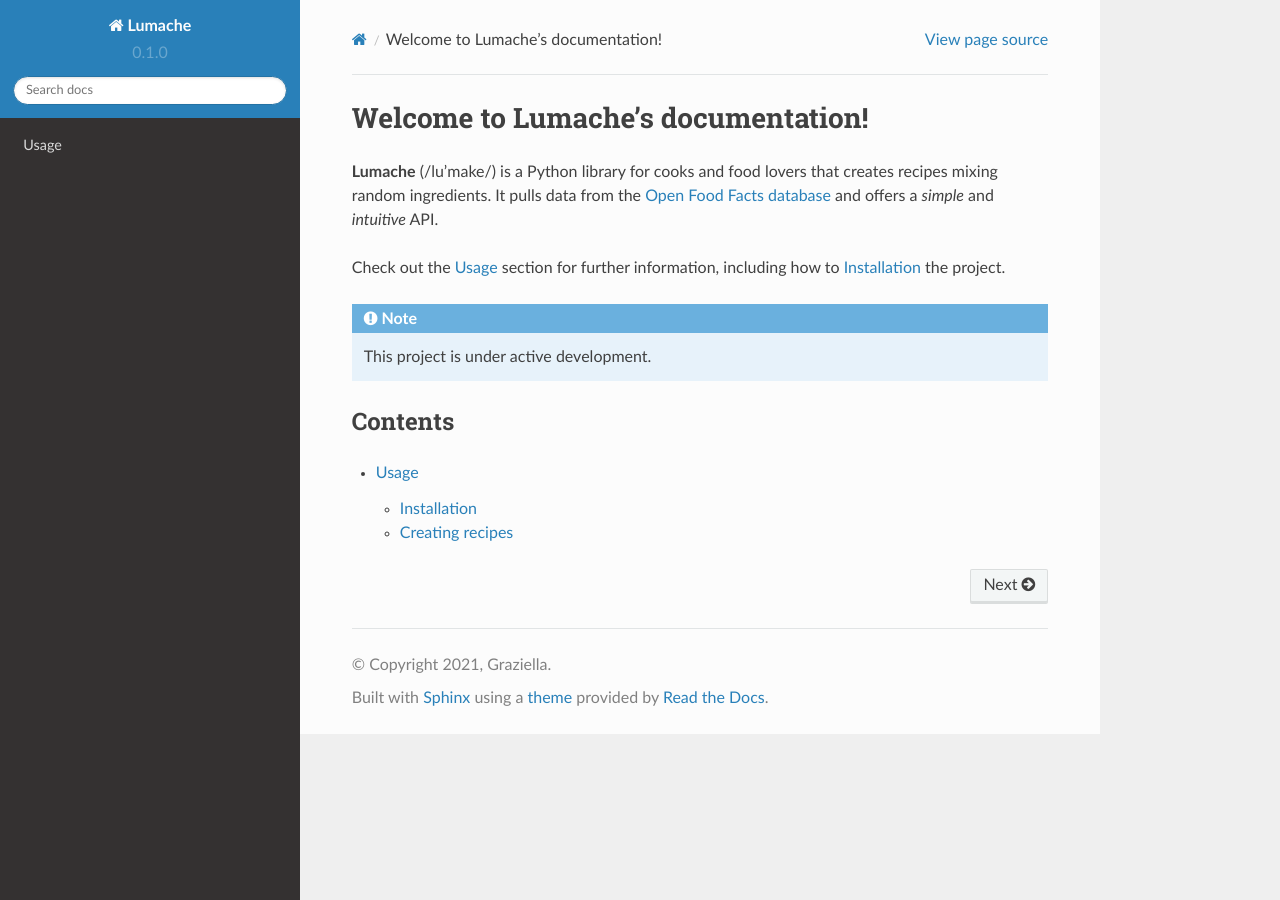
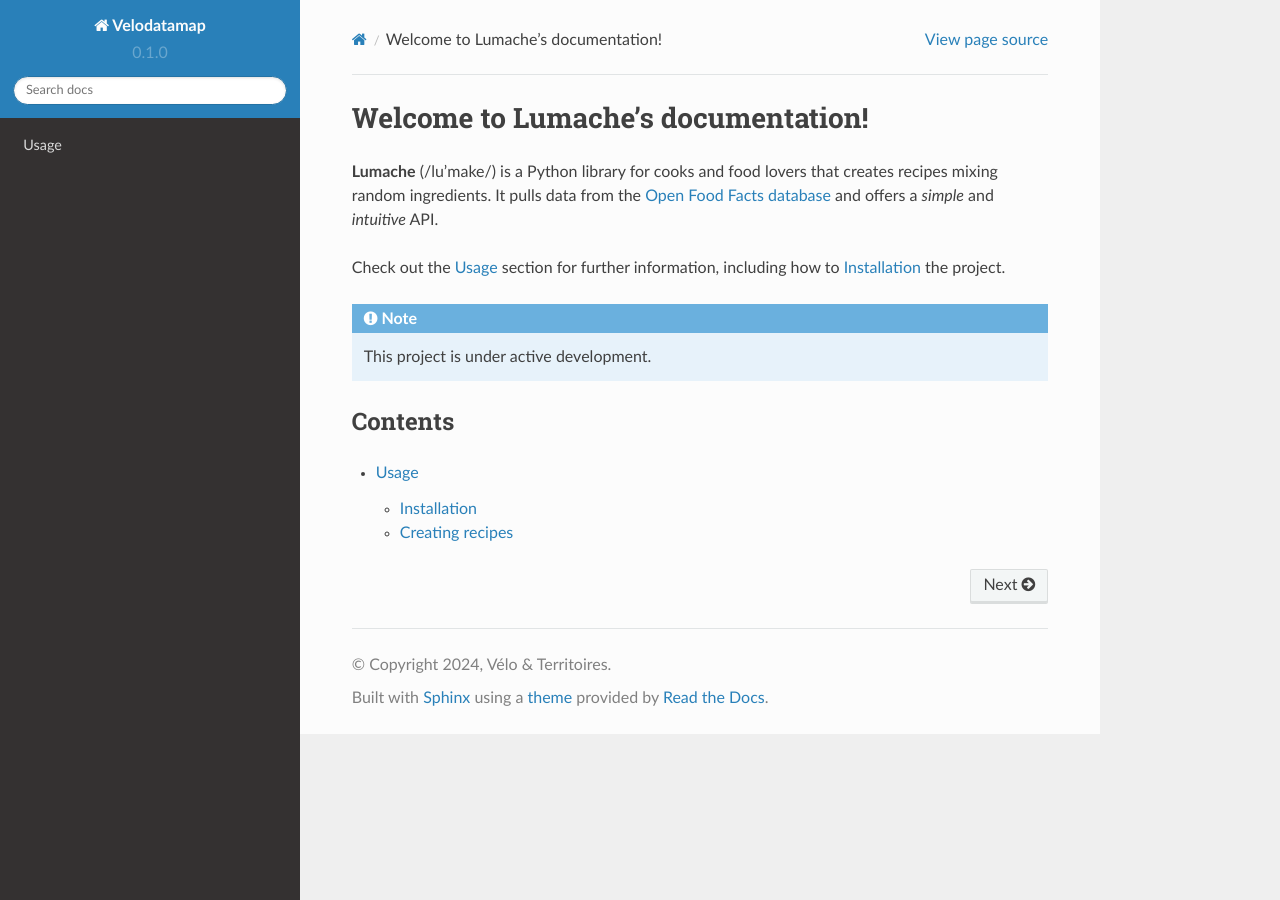
Before and after one commit to reseauvelomarche/velodatamap.readthedocs.io, a Sphinx documentation site: the page built from docs/source/index.rst, in a window 1280 px wide. Built offline with Sphinx 7.4.7 and the Read the Docs theme 2.0.0, drawn with Linux system fonts in a browser that asks for light colours.

Commit message:
Update conf.py

```diff
--- a/docs/source/conf.py
+++ b/docs/source/conf.py
@@ -2,9 +2,9 @@
 
 # -- Project information
 
-project = 'Lumache'
-copyright = '2021, Graziella'
-author = 'Graziella'
+project = 'Velodatamap'
+copyright = '2024, Vélo & Territoires'
+author = '@IdrissaD'
 
 release = '0.1'
 version = '0.1.0'
```
